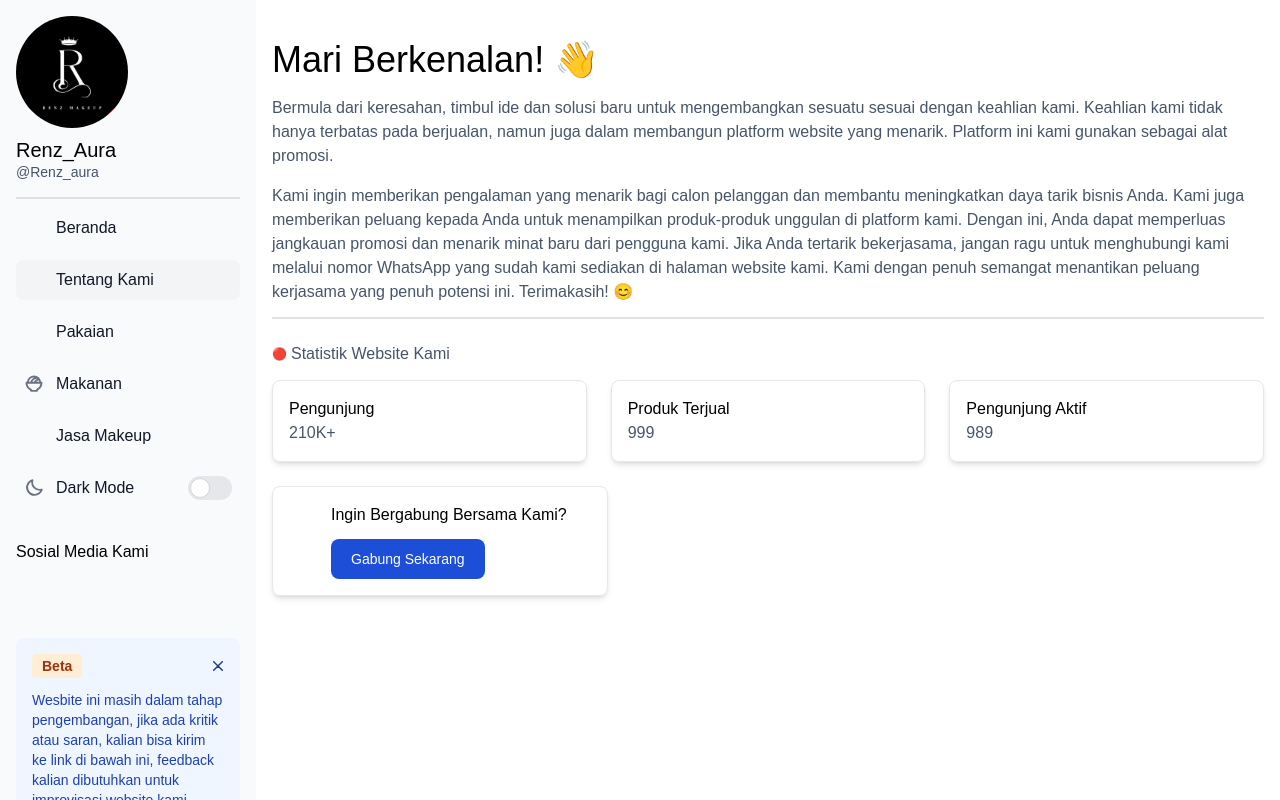
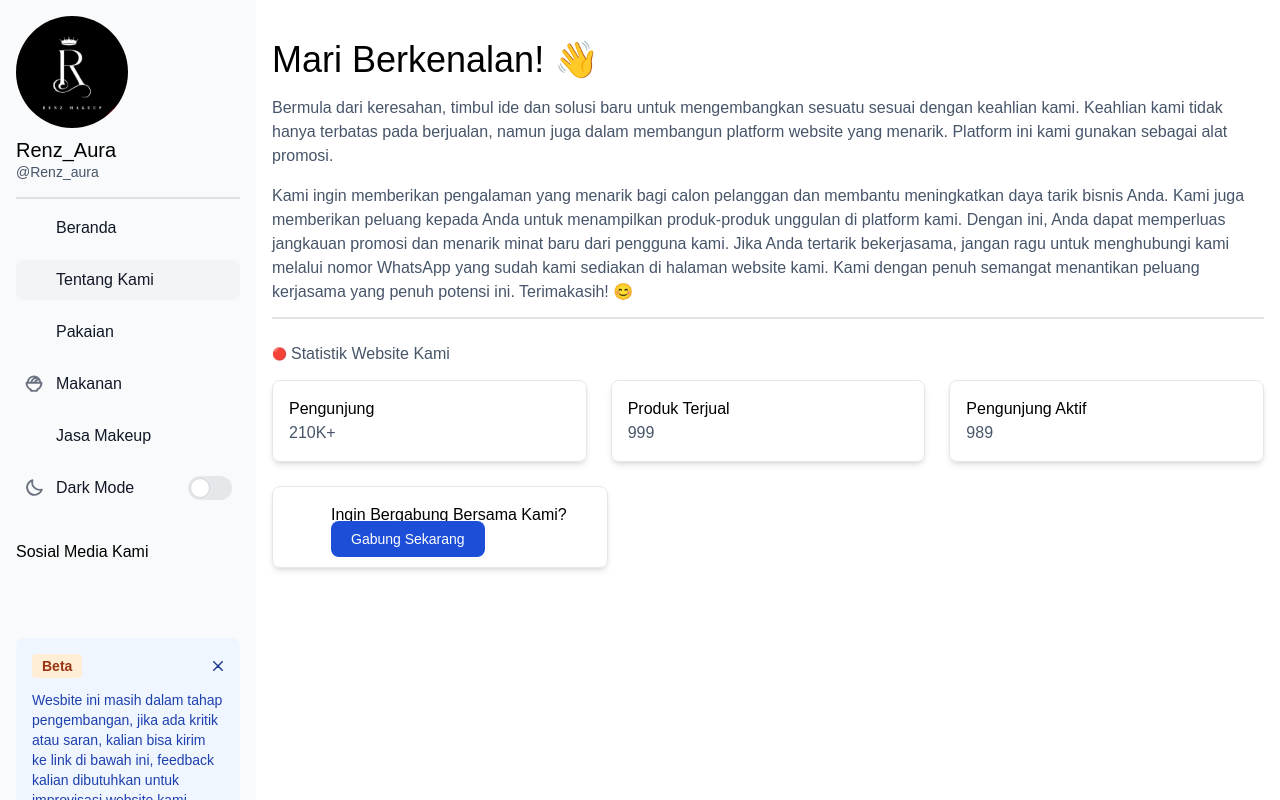
Before and after one commit to ikhlasdansantai/RenzAura, a React (Vite) app: page /tentangKami in a window 1280 px wide. Built offline with nearby package versions, Linux system fonts and the light colour scheme; some icons are missing.

Commit message:
feat( menambahkan redirect link ke wa untuk button gabung bersama kami )

```diff
--- a/src/Pages/AboutUs/AboutUs.tsx
+++ b/src/Pages/AboutUs/AboutUs.tsx
@@ -48,12 +48,13 @@ export default function AboutUs() {
             <Icon icon="mingcute:rocket-line" className="icon text-[30px]" />
             <div className="titles">
               <h2 className="dark:text-white">Ingin Bergabung Bersama Kami?</h2>
-              <button
+              <a
+                href="https://api.whatsapp.com/send?phone=6281214553067&text=Hi, saya tertarik untuk memasarkan produk saya di website Anda. Bagaimana caranya? Terima kasih!"
                 type="button"
                 className="mt-3 text-white bg-blue-700 hover:bg-blue-800 focus:ring-4 focus:ring-blue-300 font-medium rounded-lg text-sm px-5 py-2.5 dark:bg-[#525252] dark:hover:bg-blue-700 focus:outline-none dark:focus:ring-blue-800"
               >
                 Gabung Sekarang
-              </button>
+              </a>
             </div>
           </div>
         </div>
```
